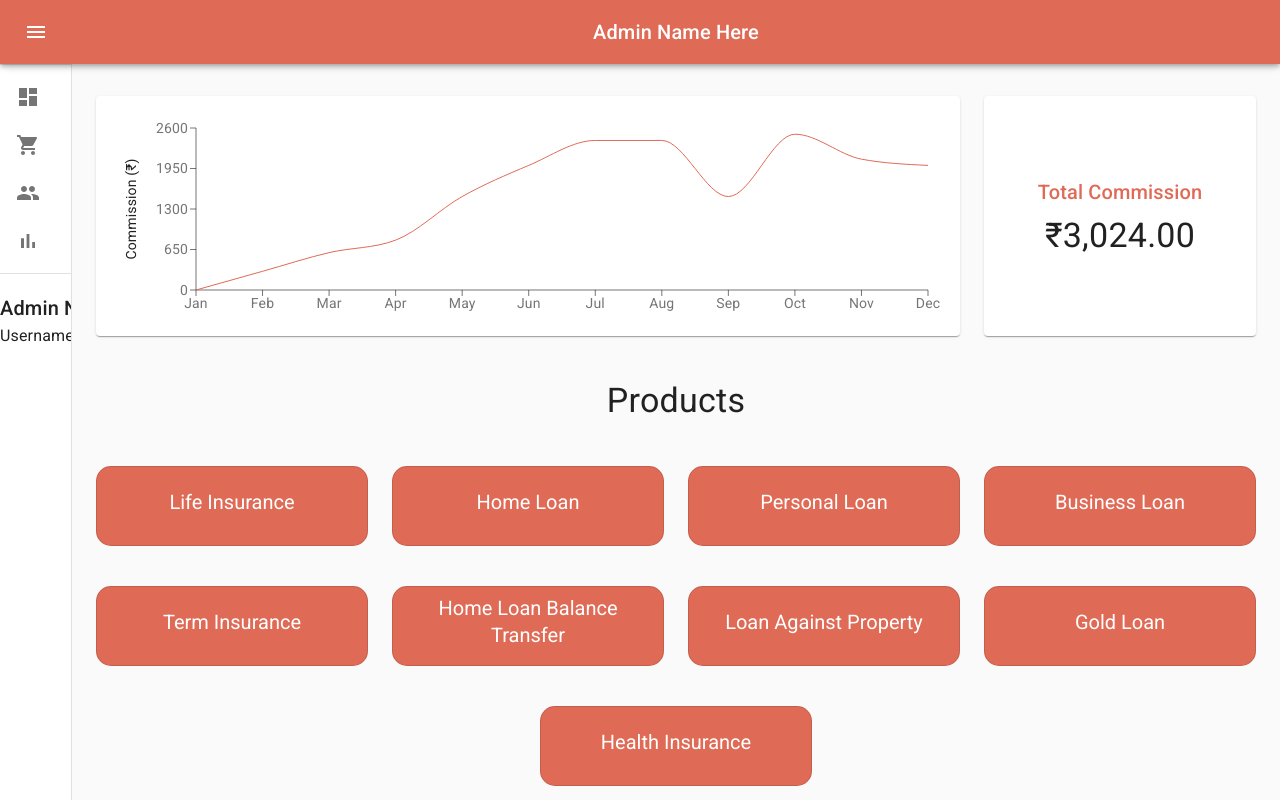
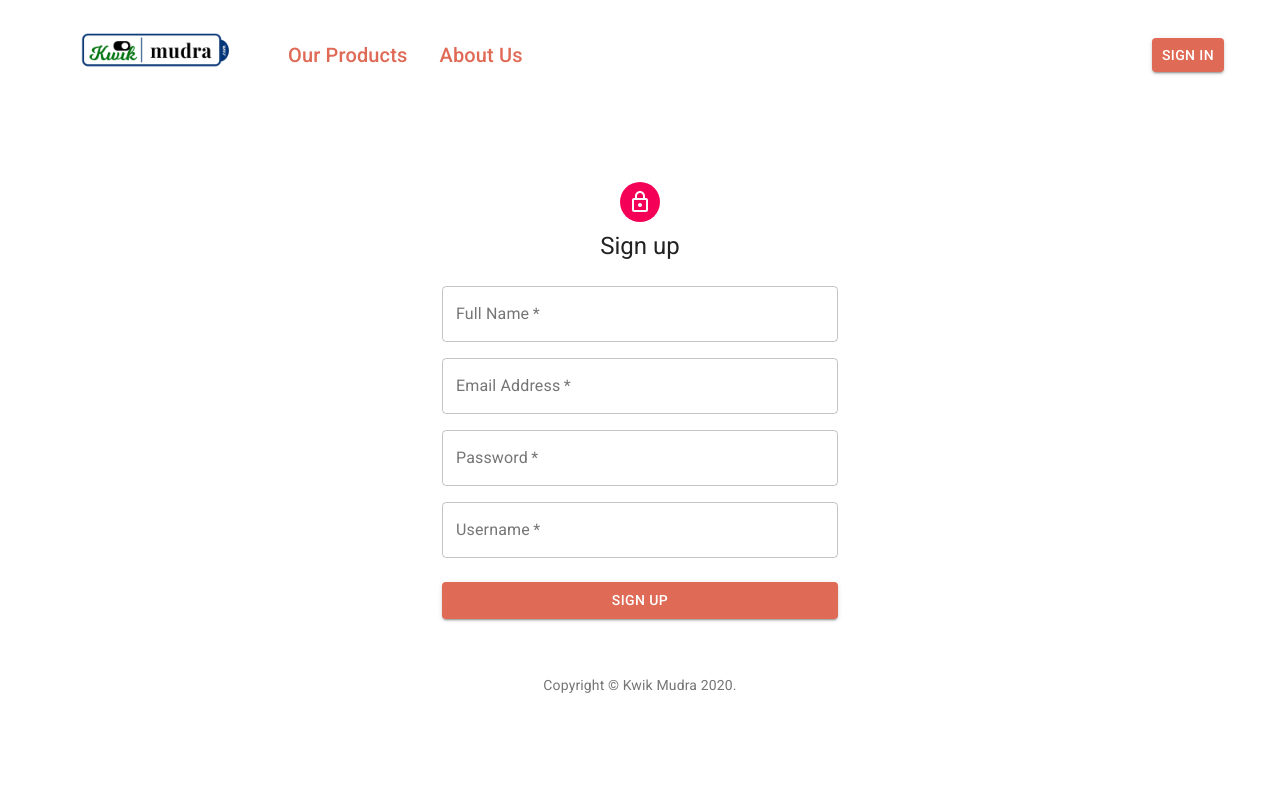
Before and after one commit to Garvnanwani/kwikmudra-front, a React (Create React App) app: page /admin/employee/signup in a window 1280 px wide. Built offline with nearby package versions, Linux system fonts and the light colour scheme.

Commit message:
added employee signup route

```diff
--- /dev/null
+++ b/src/Pages/EmployeeSignup.js
@@ -0,0 +1,212 @@
+import Avatar from "@material-ui/core/Avatar";
+import Box from "@material-ui/core/Box";
+import Button from "@material-ui/core/Button";
+import Container from "@material-ui/core/Container";
+import CssBaseline from "@material-ui/core/CssBaseline";
+import Grid from "@material-ui/core/Grid";
+import Link from "@material-ui/core/Link";
+import { makeStyles } from "@material-ui/core/styles";
+import TextField from "@material-ui/core/TextField";
+import Typography from "@material-ui/core/Typography";
+import LockOutlinedIcon from "@material-ui/icons/LockOutlined";
+import React, { useContext } from "react";
+import { useHistory } from "react-router-dom";
+import { toast } from "react-toastify";
+import Navbar from "../components/Navbar";
+import { UserContext } from "../context/UserContext";
+import useInput from "../hooks/useInput";
+import { client } from "../utils";
+
+// import {Link} from "react-router-dom"
+
+function Copyright() {
+  return (
+    <Typography variant="body2" color="textSecondary" align="center">
+      {"Copyright © "}
+      <Link color="inherit" href="/">
+        Kwik Mudra
+      </Link>{" "}
+      {new Date().getFullYear()}
+      {"."}
+    </Typography>
+  );
+}
+
+const useStyles = makeStyles((theme) => ({
+  paper: {
+    marginTop: theme.spacing(8),
+    display: "flex",
+    flexDirection: "column",
+    alignItems: "center",
+  },
+  avatar: {
+    margin: theme.spacing(1),
+    backgroundColor: theme.palette.secondary.main,
+  },
+  form: {
+    width: "100%", // Fix IE 11 issue.
+    marginTop: theme.spacing(3),
+  },
+  submit: {
+    margin: theme.spacing(3, 0, 2),
+  },
+}));
+
+const EmployeeSignUp = () => {
+  const { setUser } = useContext(UserContext);
+  const fullName = useInput("");
+  const username = useInput("");
+  const email = useInput("");
+  const password = useInput("");
+  const history = useHistory();
+  const classes = useStyles();
+
+  const handleSignup = async (e) => {
+    e.preventDefault();
+
+    if (!fullName.value || !email.value || !password.value || !username.value) {
+      return toast.error("Please fill in all the fields");
+    }
+
+    const re = /^[a-z0-9]+$/i;
+    if (re.exec(username.value) === null) {
+      return toast.error(
+        "The username you entered is not acceptable, try again"
+      );
+    }
+
+    const body = {
+      email: email.value,
+      password: password.value,
+      username: username.value,
+      fullName: fullName.value,
+    };
+
+    try {
+      const { token } = await client("/auth/signup", { body });
+      localStorage.setItem("token", token);
+      console.log({ token });
+    } catch (err) {
+      return toast.error(err.message);
+    }
+    const user = await client("/auth/userprofile");
+    setUser(user.data);
+    localStorage.setItem("user", JSON.stringify(user.data));
+
+    username.setValue("");
+    password.setValue("");
+    email.setValue("");
+    fullName.setValue("");
+    history.push("/");
+  };
+
+  return (
+    <div
+      style={{
+        backgroundColor: "#fff",
+        height: "100vh",
+      }}
+    >
+      <Navbar />
+      <Container component="main" maxWidth="xs">
+        <CssBaseline />
+        <div className={classes.paper}>
+          <Avatar className={classes.avatar}>
+            <LockOutlinedIcon />
+          </Avatar>
+          <Typography component="h1" variant="h5">
+            Sign up
+          </Typography>
+          <form className={classes.form} noValidate onSubmit={handleSignup}>
+            <Grid container spacing={2}>
+              <Grid item xs={12}>
+                <TextField
+                  autoComplete="fname"
+                  name="fullName"
+                  variant="outlined"
+                  required
+                  fullWidth
+                  id="fullName"
+                  label="Full Name"
+                  value={fullName.value}
+                  onChange={fullName.onChange}
+                />
+              </Grid>
+              {/* <Grid item xs={12} sm={6}>
+                <TextField
+                  variant="outlined"
+                  required
+                  fullWidth
+                  id="lastName"
+                  label="Last Name"
+                  name="lastName"
+                  autoComplete="lname"
+                  value={lastName.value}
+                  onChange={lastName.onChange}
+                />
+              </Grid> */}
+              <Grid item xs={12}>
+                <TextField
+                  variant="outlined"
+                  required
+                  fullWidth
+                  id="email"
+                  label="Email Address"
+                  name="email"
+                  value={email.value}
+                  onChange={email.onChange}
+                />
+              </Grid>
+              <Grid item xs={12}>
+                <TextField
+                  variant="outlined"
+                  required
+                  fullWidth
+                  name="password"
+                  label="Password"
+                  type="password"
+                  id="password"
+                  value={password.value}
+                  onChange={password.onChange}
+                />
+              </Grid>
+              <Grid item xs={12}>
+                <TextField
+                  variant="outlined"
+                  required
+                  fullWidth
+                  name="user-name"
+                  label="Username"
+                  type="text"
+                  id="c"
+                  value={username.value}
+                  onChange={username.onChange}
+                />
+              </Grid>
+              {/* <Grid item xs={12}>
+              <FormControlLabel
+                control={<Checkbox value="allowExtraEmails" color="primary" />}
+                label="I want to receive inspiration, marketing promotions and updates via email."
+              />
+            </Grid> */}
+            </Grid>
+            <Button
+              type="submit"
+              fullWidth
+              variant="contained"
+              color="primary"
+              className={classes.submit}
+            >
+              Sign Up
+            </Button>
+          </form>
+        </div>
+        <Box mt={5}>
+          <Copyright />
+        </Box>
+      </Container>
+    </div>
+  );
+};
+
+export default EmployeeSignUp;
--- a/src/Routing.js
+++ b/src/Routing.js
@@ -1,13 +1,14 @@
-import React from "react"
-import { BrowserRouter as Router, Route, Switch } from "react-router-dom"
-import NotFound from "./components/NotFound"
-import AboutPage from "./Pages/AboutPage"
-import Dashboard from "./Pages/Admin/Dashboard"
-import App from "./Pages/App"
-import ProdForm from "./Pages/ProdForm"
-import SignIn from "./Pages/Signin"
-import Signup from "./Pages/Signup"
-import "./styles/index.css"
+import React from "react";
+import { BrowserRouter as Router, Route, Switch } from "react-router-dom";
+import NotFound from "./components/NotFound";
+import AboutPage from "./Pages/AboutPage";
+import Dashboard from "./Pages/Admin/Dashboard";
+import App from "./Pages/App";
+import ProdForm from "./Pages/ProdForm";
+import SignIn from "./Pages/Signin";
+import Signup from "./Pages/Signup";
+import EmployeeSignUp from "./Pages/EmployeeSignup";
+import "./styles/index.css";
 
 const Routing = () => {
   return (
@@ -17,12 +18,13 @@
         <Route path="/signin" component={SignIn} />
         <Route path="/signup" component={Signup} />
         <Route path="/about" component={AboutPage} />
-        <Route path="/admin" component={Dashboard} />
+        <Route path="/admin/employee/signup" component={EmployeeSignUp} />
+        <Route path="/admin" exact component={Dashboard} />
         <Route path="/product/:productName" component={ProdForm} />
         <Route component={NotFound} />
       </Switch>
     </Router>
-  )
-}
+  );
+};
 
-export default Routing
+export default Routing;
```
